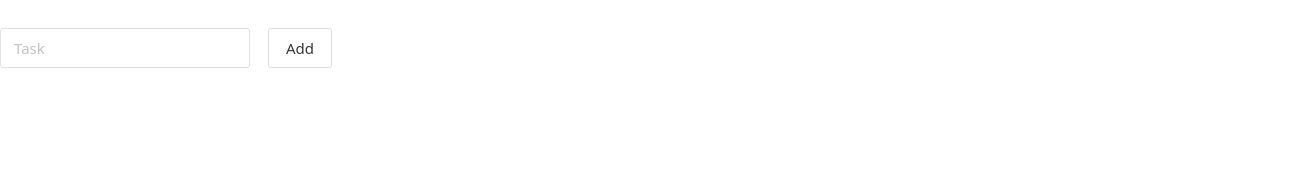
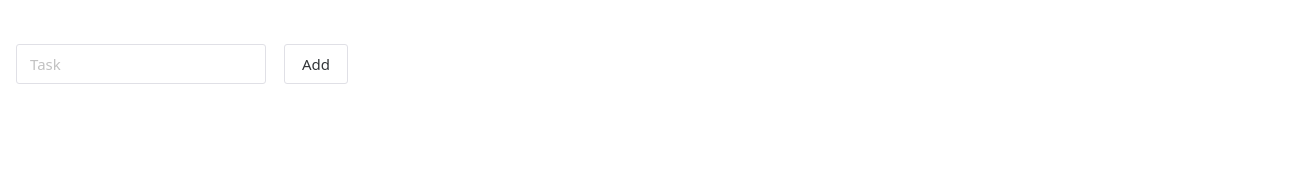
Before and after one commit to evagapi/ironhack-final-project-group-3, a Vue app: page / in a window 1280 px wide. Shown: the top 176 px of the page, 1312 px wide, since content can reach past the window. Built offline with nearby package versions, Linux system fonts and the light colour scheme.

Commit message:
feat: style input and listed tasks

```diff
--- a/src/components/TodoList.vue
+++ b/src/components/TodoList.vue
@@ -6,6 +6,7 @@
     :model="formValue"
     :rules="rules"
     size="large"
+    class="task-input"
     @submit="handleSubmit"
   >
     <n-form-item path="task">
@@ -16,7 +17,7 @@
     </n-form-item>
   </NForm>
 
-  <ul>
+  <ul class="tasks-list">
     <li v-for="task in tasks" :key="task.title">
       <n-checkbox v-model:checked="task.isDone"> {{ task.title }} </n-checkbox>
     </li>
@@ -78,3 +79,12 @@ export default {
   },
 };
 </script>
+
+<style scoped>
+.task-input {
+  padding: 1rem;
+}
+.tasks-list {
+  list-style-type: none;
+}
+</style>
```
